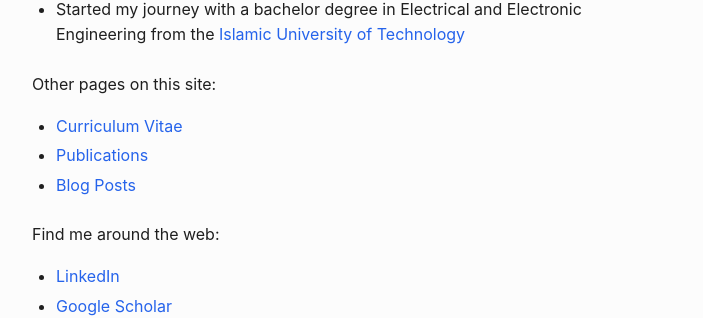
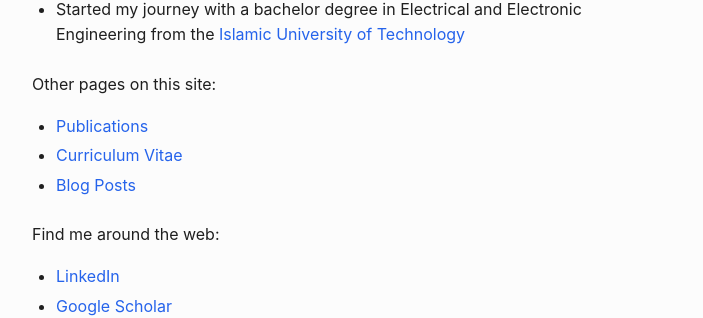
Before and after one commit to muntasimulhaque/muntasimulhaque.github.io, a Jekyll site: the page built from index.md, in a window 1280 px wide. Shown: the part 384-702 px from the top of the page, without its empty margins (288-991 px from the left). Built offline with Jekyll 4.4.1, drawn with Linux system fonts in a browser that asks for light colours; part of the change alters nothing that is shown.

```diff
--- a/index.md
+++ b/index.md
@@ -15,8 +15,8 @@ Some things about me:
 * Started my journey with a bachelor degree in Electrical and Electronic Engineering from the [Islamic University of Technology](https://www.iutoic-dhaka.edu/){:target="_blank"}
 
 Other pages on this site:
+* [Publications](/publications/)
 * [Curriculum Vitae](/cv/){:target="_blank"}
-* [Publications](/publications/){:target="_blank"}
 * [Blog Posts](/blog/){:target="_blank"}
 
 Find me around the web:
```
